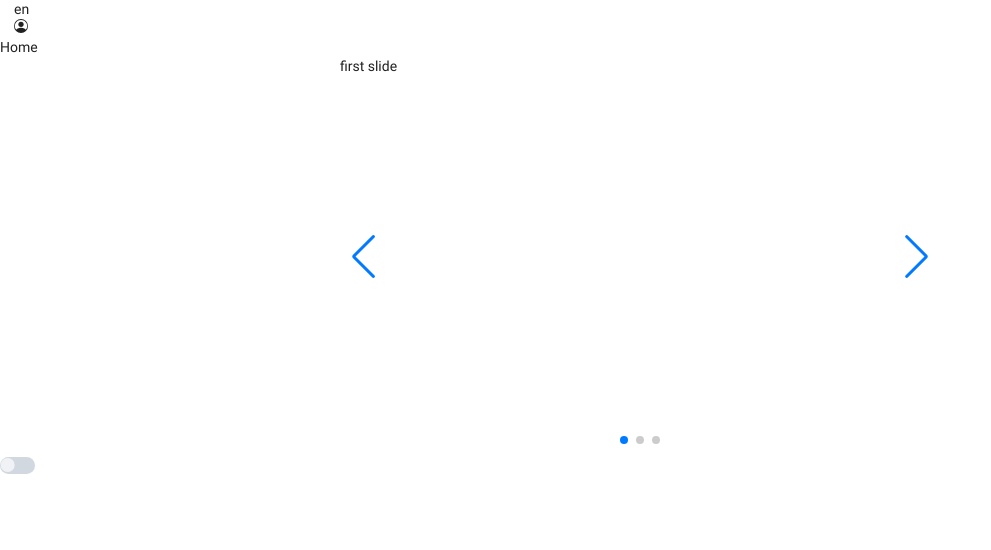
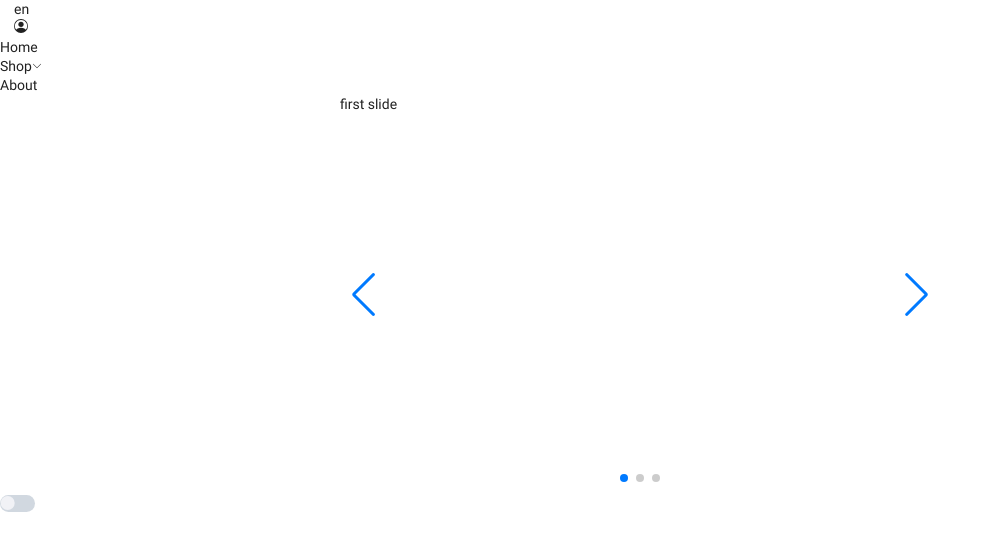
Before and after one commit to blkcprn/html_webpack_scss_js, a website built with webpack: page src/html/index.html in a window 1280 px wide. Shown: the whole page, without its empty margins (0-991 px from the left). Built offline with nearby package versions, Linux system fonts and the light colour scheme.

Commit message:
Update index.html

```diff
--- a/src/html/index.html
+++ b/src/html/index.html
@@ -32,6 +32,18 @@
                 data-target="mobileMenu"><i class="svg-list"></i></button>
             <ul class="menu__list">
                 <li><a href="#">Home</a></li>
+                <li class="dropdown bigmenu">
+                    <a href="#">Shop<button aria-expanded="false" aria-controls="shop"
+                        class="dropdown__toggle"><i class="svg-chevron-down dropdown__chevron"></i>
+                        </button>
+                    </a>
+                    <div id="shop" class="dropdown__content bigmenu__wrapper z-up" aria-hidden="true">
+                        <div class="container bigmenu__content">
+                            shop big menu
+                        </div>
+                    </div>
+                </li>
+                <li><a href="#">About</a></li>
             </ul>
         </nav>
     </header>
```
